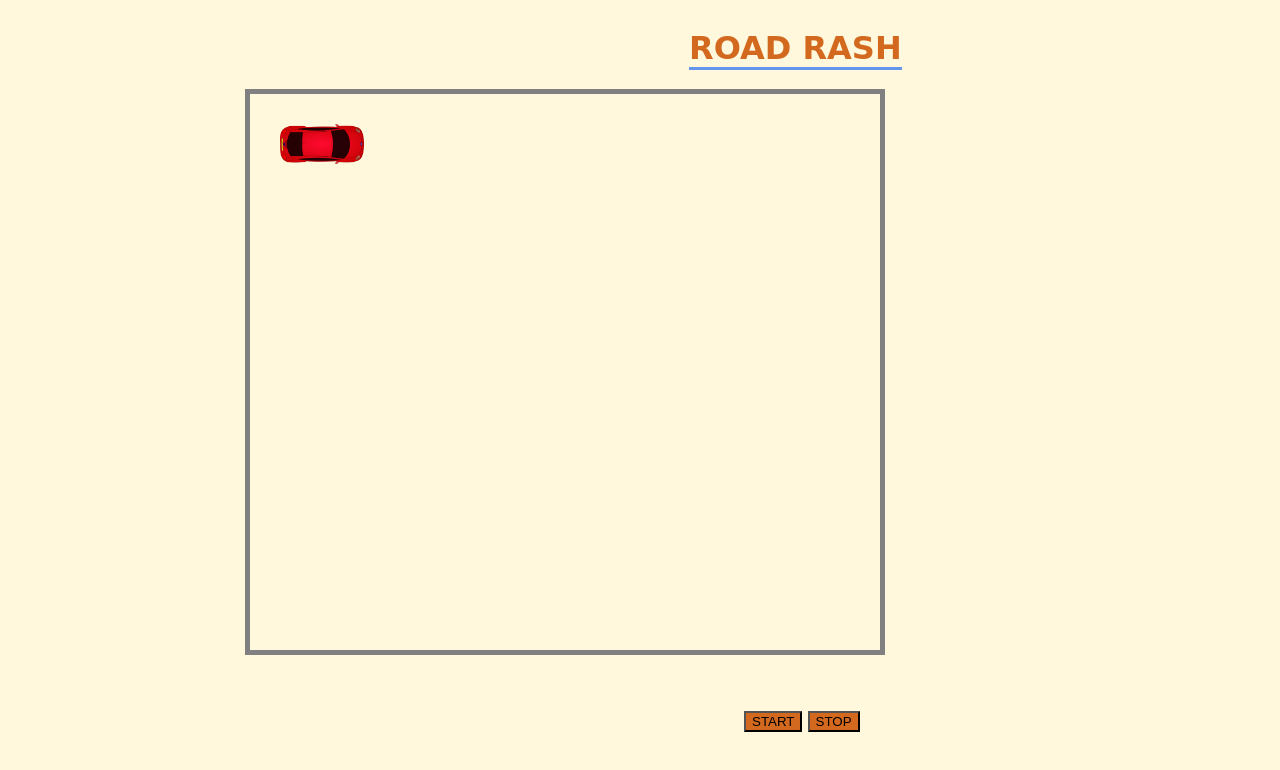
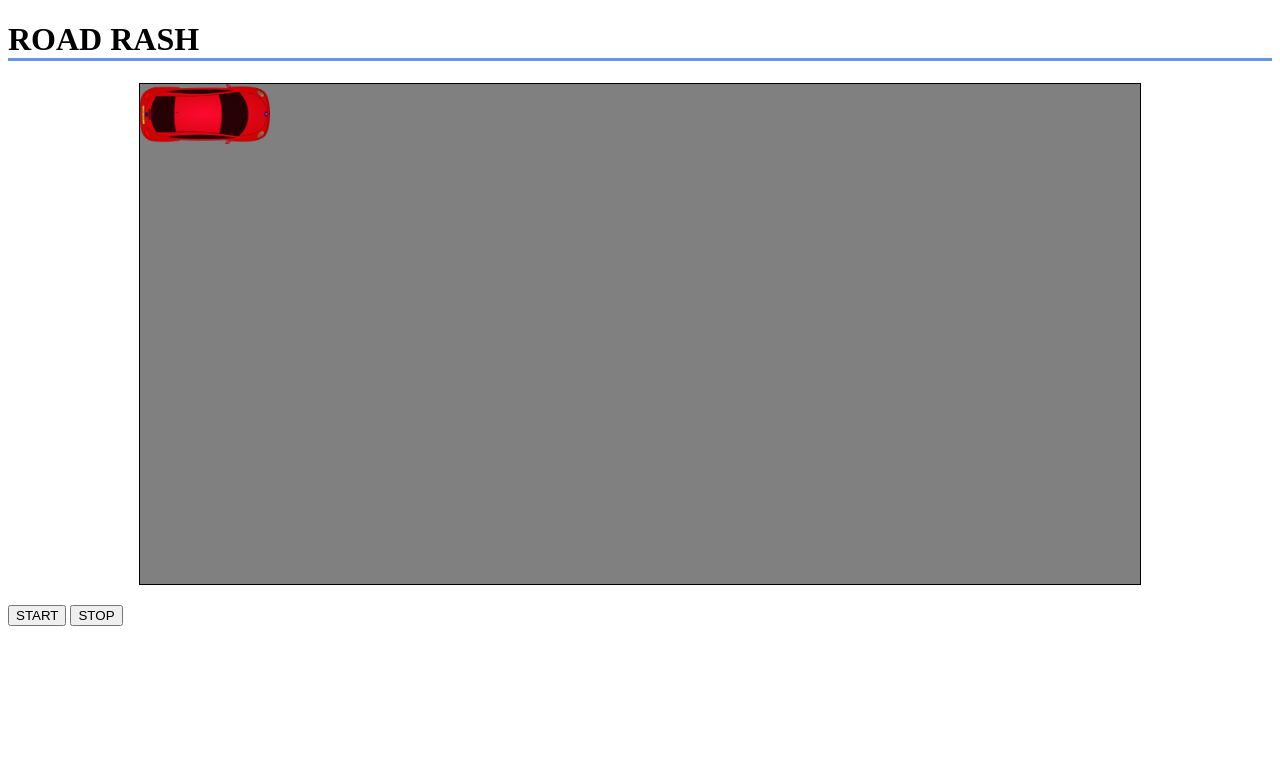
Before and after one commit to SpurgeonPrakash/FEE-Bootcamp-Swift, a plain HTML site: page Cargame/index.html in a window 1280 px wide. Drawn offline with Linux system fonts and the light colour scheme.

Commit message:
Update main.css

```diff
--- a/Cargame/css/main.css
+++ b/Cargame/css/main.css
@@ -1,77 +1,17 @@
-
-body{
-    background-image: url("tae.gif");
-    background-repeat: no-repeat;
-    background-size: cover;
+.container{
+    width: 1000px;
+    height: 500px;
+    position: relative;
+    background: gray;
+    border:1px solid black;
+    margin:20px auto;
 }
-h1 {
-    font-family: cursive;
-    color: chocolate;
-    text-align:center;
+.car{
+    width: 50px;
+    height: 50px;
     position: relative;
-    display: inline-block;
-    left: 681px;
 }
-
-h1:after {
-    position: absolute;
-    left: 50%;
-    content: '';
-    height: 40px;
-    height: 5px;
-    background:purple;
-    transition: all 0.5s linear;
-    width: 0;
-    bottom: 0;
+.car img{
+    width:130px;
+    height:60px;
 }
-
-h1:hover:after {
-    width: 270px;
-    margin-left: -135px;
-}
-body{
-
-    background-color: cornsilk;
-
-}
-.container
-{
-    background-color: bisque;
-    background: url("bts.gif");
-    height: 40px;
-    width: 1504px;
-    height: 566px;
-    padding: 30px;
-    border: 10px cadetblue;
-    box-sizing: border-box;
-    width: 50%;
-    border: 5px solid grey;
-    float: left;
-    position: absolute;
-    right: 395px;
-    top: 89px;
-
-}
-#image
-{
-    height: 40px;
-}
-#buttons{
-    position: absolute;
-    bottom: 68px;
-    left: 744px;
-    justify-content: space-between;
-    font-family:cursive;
-}
-#start:hover{
-    background-color: purple;
-}
-#stop:hover{
-    background-color: purple;
-}
-#start{
-    background-color: chocolate;
-}
-#stop{
-    background-color: chocolate;
-}
```
